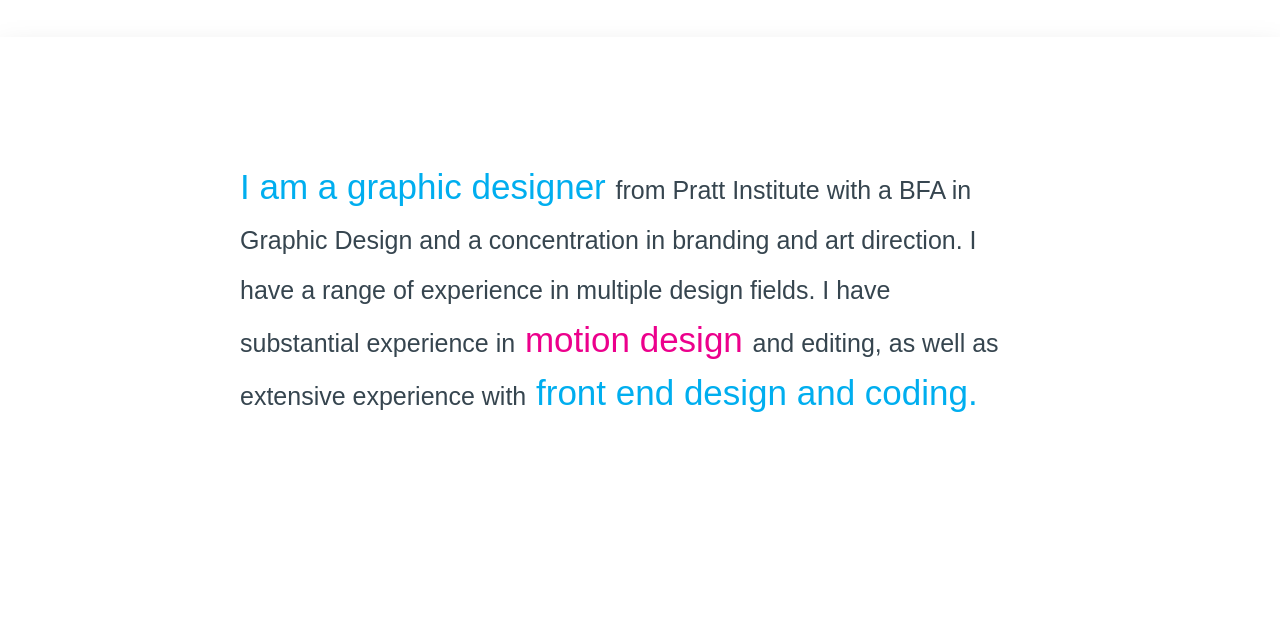
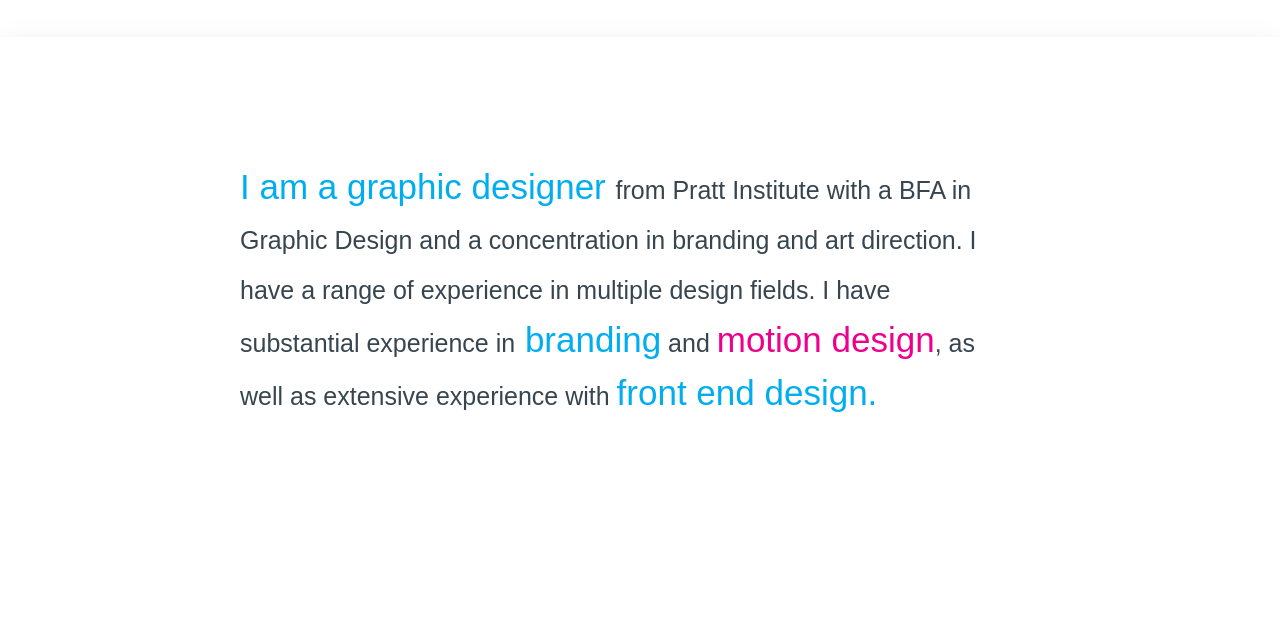
Before and after one commit to joseph-l-meier/xyz, a plain HTML site: page index.html in a window 1280 px wide. Shown: the part 1025-1668 px from the top of the page. Drawn offline with nearby package versions, Linux system fonts and the light colour scheme.

Commit message:
first commit

```diff
--- a/index.html
+++ b/index.html
@@ -54,8 +54,8 @@
                 <div class="explain">
                     <p id="left">
                        <span id="span1" style="font-size: 35px; color: #00aeef;">I am a graphic designer </span>from Pratt Institute with a BFA in Graphic Design and a concentration in branding and art direction.
-                       I have a range of experience in multiple design fields. I have substantial experience in<span style="font-size: 35px;color: #ec008c"> motion
-                       design </span> and editing, as well as extensive experience with<span style="font-size: 35px; color: #00aeef"> front end design and coding.</span>
+                       I have a range of experience in multiple design fields. I have substantial experience in<span style="font-size: 35px;color: #00aeef"> branding</span> and <span style="font-size: 35px;color: #ec008c"> motion
+                       design</span>, as well as extensive experience with <span style="font-size: 35px; color: #00aeef"> front end design.</span>
                     </p>
                 </div>
             </div>
```
